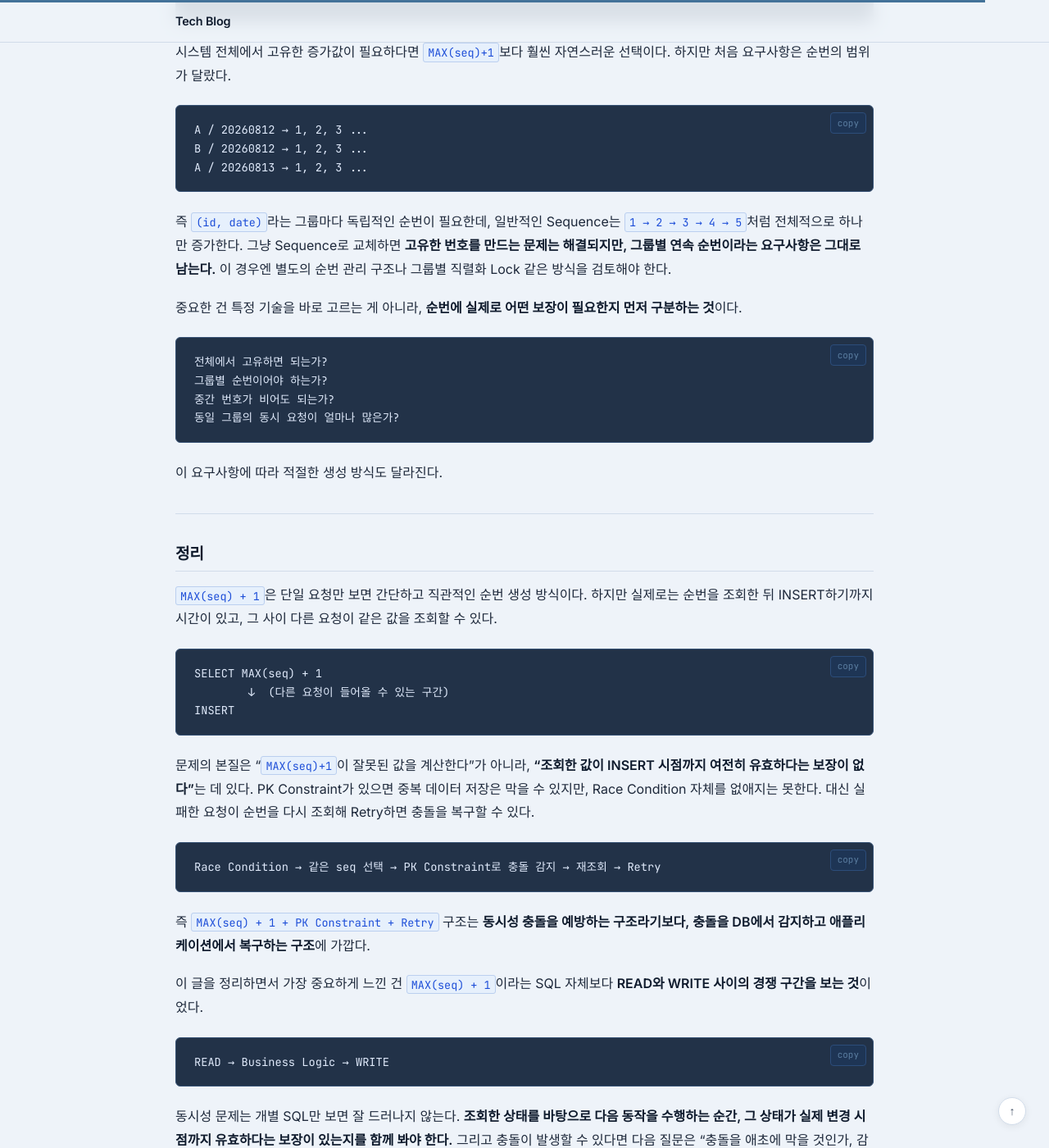
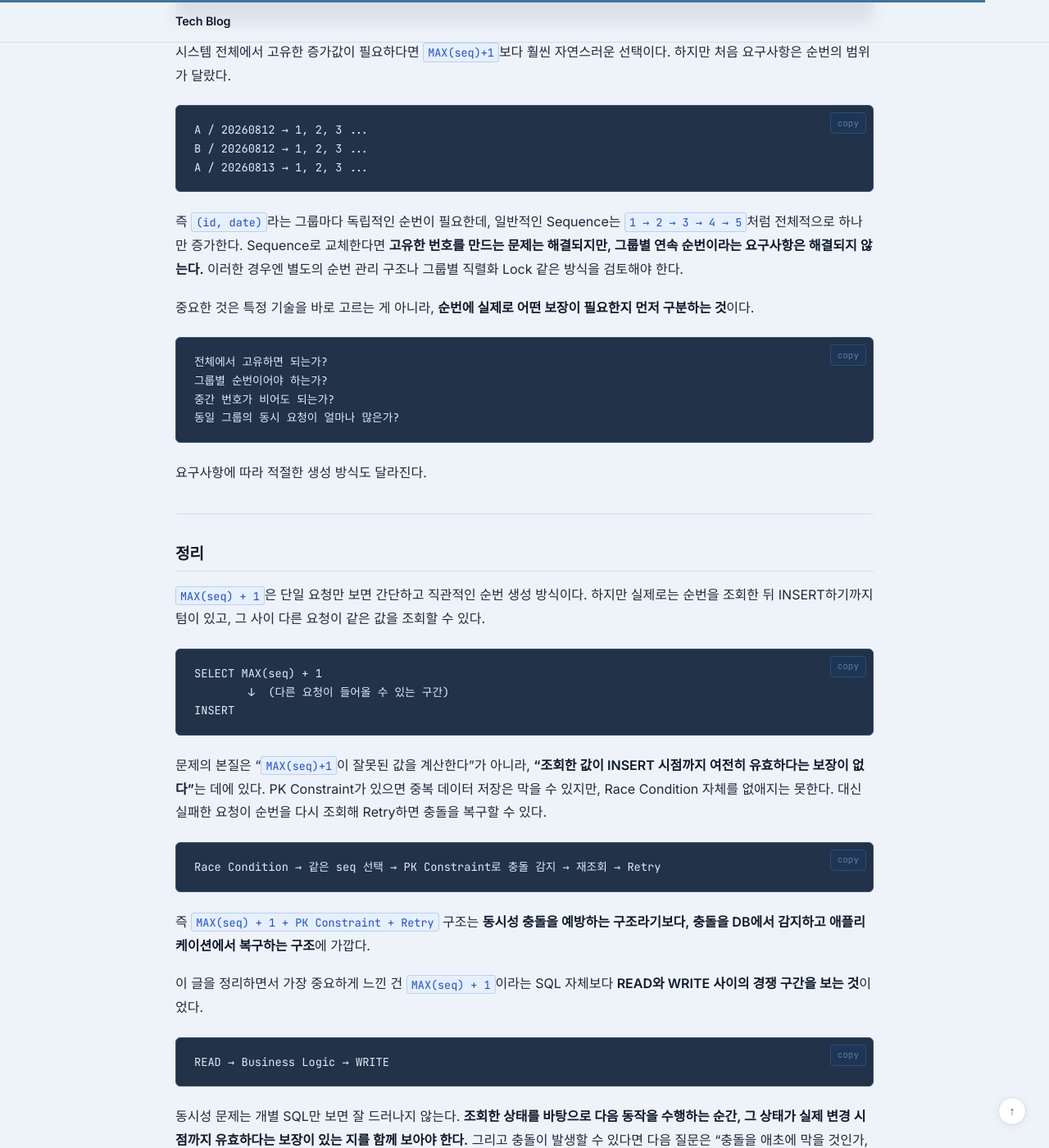
Before and after one commit to jw3418/jw3418.github.io, a Jekyll site: the page built from _posts/2026-08-12-max-seq-concurrency.md, in a window 1280 px wide and 1400 px high, scrolled down 4335 px. Shown: the whole window at 82% size. Built offline with Jekyll 4.4.1, drawn with Linux system fonts in a browser that asks for light colours; some of the changed text lies outside the part shown.

Commit message:
Clarify race condition issues with sequence generation
Refine explanations regarding sequence generation and race conditions in concurrent requests. Clarify the implications of using MAX(seq) + 1 for generating unique sequence numbers.

````diff
--- a/_posts/2026-08-12-max-seq-concurrency.md
+++ b/_posts/2026-08-12-max-seq-concurrency.md
@@ -15,7 +15,7 @@
 A / 20260812 / 3
 ```
 
-처음에는 다음 순번을 구하는 방법이 자연스러워 보였다.
+해당 조건만 고려한다면 다음 순번을 구하는 로직이 복잡하지 않다.
 
 ```sql
 SELECT NVL(MAX(seq), 0) + 1
@@ -24,9 +24,9 @@
   AND date = :date;
 ```
 
-현재 최대값이 `3`이면 다음 값은 `4`다. 단일 요청만 생각하면 문제가 없어 보인다. 그런데 동시 요청까지 생각해보니 의문이 생겼다. **두 요청이 거의 같은 시점에 `MAX(seq) + 1`을 조회하면 어떻게 될까?**
+현재 최대값이 `3`이면 다음 값은 `4`이다. 단일 요청만 생각한다면 문제가 없어 보인다. 그러나 동시 요청에 대해 고려해본다면 문제가 조금 복잡해진다. **두 요청이 거의 같은 시점에 `MAX(seq) + 1`을 조회하면 어떻게 될까?**
 
-이 문제를 따라가 보니 핵심은 `MAX()` 함수 자체가 아니라 **순번을 조회하는 시점과 실제 INSERT하는 시점이 분리되어 있다는 것**이었다. 이 글에서는 `MAX(seq) + 1` 방식에서 Race Condition이 발생하는 이유와, PK Constraint와 Retry가 각각 어떤 역할을 하는지 정리해본다.
+이 문제를 따라가 보니 핵심은 `MAX()` 함수 자체가 아니라 **순번을 조회하는 시점과 실제 INSERT하는 시점이 분리되어 있다는 것**이었다. 이 글에서는 `MAX(seq) + 1` 방식에서 Race Condition이 발생하는 이유와, PK Constraint와 Retry가 각각 어떤 역할을 하는지 정리해보고자 한다.
 
 ---
 
@@ -56,7 +56,7 @@
 
 ## 문제는 MAX가 아니라 READ와 WRITE 사이에 있다
 
-`SELECT MAX(seq) + 1`이라는 SQL 자체가 동시성에 안전하지 않다고 생각하기 쉽지만, 정확히는 다음 두 작업이 시간적으로 분리되어 있다는 게 핵심이다.
+`SELECT MAX(seq) + 1`이라는 SQL 자체가 동시성에 안전하지 않다고 생각하기 쉽지만, 정확히는 다음 두 작업이 시간적으로 분리되어 있다는 것이 핵심이다.
 
 ```text
 READ  → MAX(seq) + 1 조회
@@ -83,7 +83,7 @@
 B / 20260812 / 4  → PK Constraint 위반
 ```
 
-여기서 PK Constraint의 역할을 구분해서 볼 필요가 있다. **PK는 두 요청이 같은 `seq`를 선택하는 Race Condition 자체를 막아주지 않는다** — 그 상황(A→4, B→4)은 이미 발생했다. PK가 막는 건 그 결과가 실제 중복 데이터로 저장되는 것뿐이다.
+여기서 PK Constraint의 역할을 구분해서 볼 필요가 있다. **PK는 두 요청이 같은 `seq`를 선택하는 Race Condition 자체를 막아주지 않는다**.
 
 ```text
 Race Condition → 동일 PK INSERT 시도 → PK Constraint → 한 요청 실패
@@ -109,7 +109,7 @@
 }
 ```
 
-여기서 중요한 건 **INSERT만 다시 실행하면 안 된다는 것**이다. 첫 시도에서 얻었던 `seq=4`를 그대로 재사용하면 다시 같은 충돌이 난다. DB 상태가 이미 달라졌으므로 Retry할 때는 순번도 다시 계산해야 한다.
+여기서 중요한 것은 **INSERT만 다시 실행하면 안 된다는 것**이다. 첫 시도에서 얻었던 `seq=4`를 그대로 재사용하면 다시 같은 충돌이 난다. DB 상태가 이미 달라졌으므로 Retry할 때는 순번도 다시 계산해야 한다.
 
 ```mermaid
 flowchart TD
@@ -120,20 +120,20 @@
     E --> B
 ```
 
-여기서 Retry의 역할도 구분할 필요가 있다. `MAX(seq)+1 + Retry`를 적용해도 두 요청이 같은 순번을 가져가는 상황(A→4, B→4) 자체가 사라지는 건 아니다. 달라지는 건 그 이후뿐이다 — A는 성공하고, B는 PK Conflict 후 재조회해 `seq=5`로 성공한다. 즉 **Retry는 Race Condition을 예방하는 게 아니라, 충돌이 실제로 발생했을 때 복구하는 전략**이다.
+여기서 Retry의 역할도 구분할 필요가 있다. `MAX(seq)+1 + Retry`를 적용해도 두 요청이 같은 순번을 가져가는 상황(A→4, B→4) 자체가 사라지는 것은 아니다. A는 성공하고, B는 PK Conflict 후 재조회하여 `seq=5`로 성공한다. 즉 **Retry는 Race Condition을 예방하는 게 아니라, 충돌이 실제로 발생했을 때 복구하는 전략**이다.
 
 ```text
 PK Constraint → 잘못된 데이터 저장 방지
 Retry         → 충돌한 요청 복구
 ```
 
-두 장치가 함께 동작하면서 결과적으로 요청을 처리할 수 있는 구조다.
+두 장치가 함께 동작하면서 결과적으로 요청을 정상적으로 처리할 수 있는 구조가 된다.
 
 ---
 
-## 이 방식은 언제까지 괜찮을까
+## Retry 방식의 한계
 
-충돌이 드문 환경이라면 이 방식은 단순하다. 대부분의 요청은 `MAX(seq)+1 → INSERT → Success`로 한 번에 끝나고, 가끔 충돌이 발생할 때만 Retry가 동작한다. 이런 경우라면 복잡한 Lock 구조를 추가하기보다 PK Constraint를 안전장치로 두고 충돌한 요청만 복구하는 게 실용적일 수 있다.
+충돌이 드문 환경이라면 Retry 방식이 적합할 수 있다. 대부분의 요청은 `MAX(seq)+1 → INSERT → Success`로 한 번에 끝나고, 가끔 충돌이 발생할 때만 Retry가 동작한다. 이런 경우라면 복잡한 Lock 구조를 추가하기보다 PK Constraint를 안전장치로 두고 충돌한 요청만 복구하는 게 실용적일 수 있다.
 
 하지만 같은 `(id, date)`에 요청이 집중되면 이야기가 달라진다.
 
@@ -142,11 +142,11 @@
 B, C, D → 4 (모두 PK Conflict → Retry)
 ```
 
-Retry한 요청끼리 다시 경쟁할 수도 있어서, 충돌 빈도가 높아질수록 Retry 비용과 DB 요청도 함께 증가한다. 이 경우에는 **순번 생성 구조 자체를 다시 검토할 필요가 있다.**
+Retry한 요청끼리 다시 경쟁할 수도 있어서, 충돌 빈도가 높아질수록 Retry 비용과 DB 요청도 함께 증가한다. 이러한 경우에는 **순번 생성 구조 자체를 다시 검토할 필요가 있다.**
 
 ---
 
-## Oracle Sequence라면 해결할 수 있을까
+## Oracle Sequence로 대체할 수 없는 이유
 
 Oracle의 Sequence는 동시 요청에서도 서로 다른 증가값을 보장한다.
 
@@ -163,9 +163,9 @@
 A / 20260813 → 1, 2, 3 ...
 ```
 
-즉 `(id, date)`라는 그룹마다 독립적인 순번이 필요한데, 일반적인 Sequence는 `1 → 2 → 3 → 4 → 5`처럼 전체적으로 하나만 증가한다. 그냥 Sequence로 교체하면 **고유한 번호를 만드는 문제는 해결되지만, 그룹별 연속 순번이라는 요구사항은 그대로 남는다.** 이 경우엔 별도의 순번 관리 구조나 그룹별 직렬화 Lock 같은 방식을 검토해야 한다.
+즉 `(id, date)`라는 그룹마다 독립적인 순번이 필요한데, 일반적인 Sequence는 `1 → 2 → 3 → 4 → 5`처럼 전체적으로 하나만 증가한다. Sequence로 교체한다면 **고유한 번호를 만드는 문제는 해결되지만, 그룹별 연속 순번이라는 요구사항은 해결되지 않는다.** 이러한 경우엔 별도의 순번 관리 구조나 그룹별 직렬화 Lock 같은 방식을 검토해야 한다.
 
-중요한 건 특정 기술을 바로 고르는 게 아니라, **순번에 실제로 어떤 보장이 필요한지 먼저 구분하는 것**이다.
+중요한 것은 특정 기술을 바로 고르는 게 아니라, **순번에 실제로 어떤 보장이 필요한지 먼저 구분하는 것**이다.
 
 ```text
 전체에서 고유하면 되는가?
@@ -174,13 +174,13 @@
 동일 그룹의 동시 요청이 얼마나 많은가?
 ```
 
-이 요구사항에 따라 적절한 생성 방식도 달라진다.
+요구사항에 따라 적절한 생성 방식도 달라진다.
 
 ---
 
 ## 정리
 
-`MAX(seq) + 1`은 단일 요청만 보면 간단하고 직관적인 순번 생성 방식이다. 하지만 실제로는 순번을 조회한 뒤 INSERT하기까지 시간이 있고, 그 사이 다른 요청이 같은 값을 조회할 수 있다.
+`MAX(seq) + 1`은 단일 요청만 보면 간단하고 직관적인 순번 생성 방식이다. 하지만 실제로는 순번을 조회한 뒤 INSERT하기까지 텀이 있고, 그 사이 다른 요청이 같은 값을 조회할 수 있다.
 
 ```text
 SELECT MAX(seq) + 1
@@ -188,7 +188,7 @@
 INSERT
 ```
 
-문제의 본질은 "`MAX(seq)+1`이 잘못된 값을 계산한다"가 아니라, **"조회한 값이 INSERT 시점까지 여전히 유효하다는 보장이 없다"**는 데 있다. PK Constraint가 있으면 중복 데이터 저장은 막을 수 있지만, Race Condition 자체를 없애지는 못한다. 대신 실패한 요청이 순번을 다시 조회해 Retry하면 충돌을 복구할 수 있다.
+문제의 본질은 "`MAX(seq)+1`이 잘못된 값을 계산한다"가 아니라, **"조회한 값이 INSERT 시점까지 여전히 유효하다는 보장이 없다"**는 데에 있다. PK Constraint가 있으면 중복 데이터 저장은 막을 수 있지만, Race Condition 자체를 없애지는 못한다. 대신 실패한 요청이 순번을 다시 조회해 Retry하면 충돌을 복구할 수 있다.
 
 ```text
 Race Condition → 같은 seq 선택 → PK Constraint로 충돌 감지 → 재조회 → Retry
@@ -202,4 +202,4 @@
 READ → Business Logic → WRITE
 ```
 
-동시성 문제는 개별 SQL만 보면 잘 드러나지 않는다. **조회한 상태를 바탕으로 다음 동작을 수행하는 순간, 그 상태가 실제 변경 시점까지 유효하다는 보장이 있는지를 함께 봐야 한다.** 그리고 충돌이 발생할 수 있다면 다음 질문은 "충돌을 애초에 막을 것인가, 감지한 뒤 복구할 것인가"가 된다. `MAX(seq) + 1` 문제도 결국 이 질문의 한 사례였다.
+동시성 문제는 개별 SQL만 보면 잘 드러나지 않는다. **조회한 상태를 바탕으로 다음 동작을 수행하는 순간, 그 상태가 실제 변경 시점까지 유효하다는 보장이 있는 지를 함께 보아야 한다.** 그리고 충돌이 발생할 수 있다면 다음 질문은 "충돌을 애초에 막을 것인가, 아니면 감지한 뒤 복구할 것인가"가 된다. `MAX(seq) + 1` 문제도 결국 이 질문의 한 가지 좋은 사례였다.
````
Also changed, not shown: other parts of _posts/2026-08-12-max-seq-concurrency.md (+1 -1 lines).
